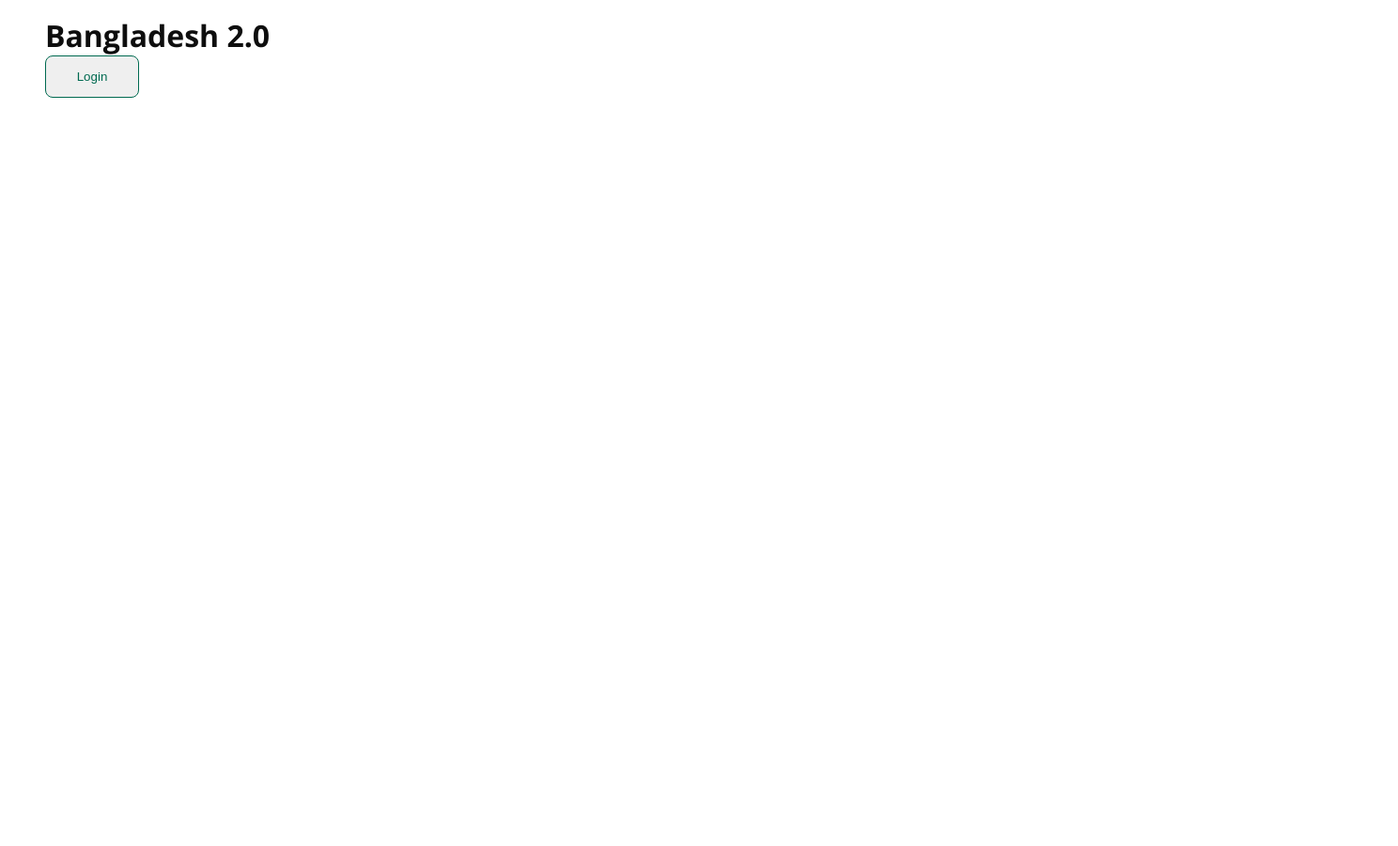
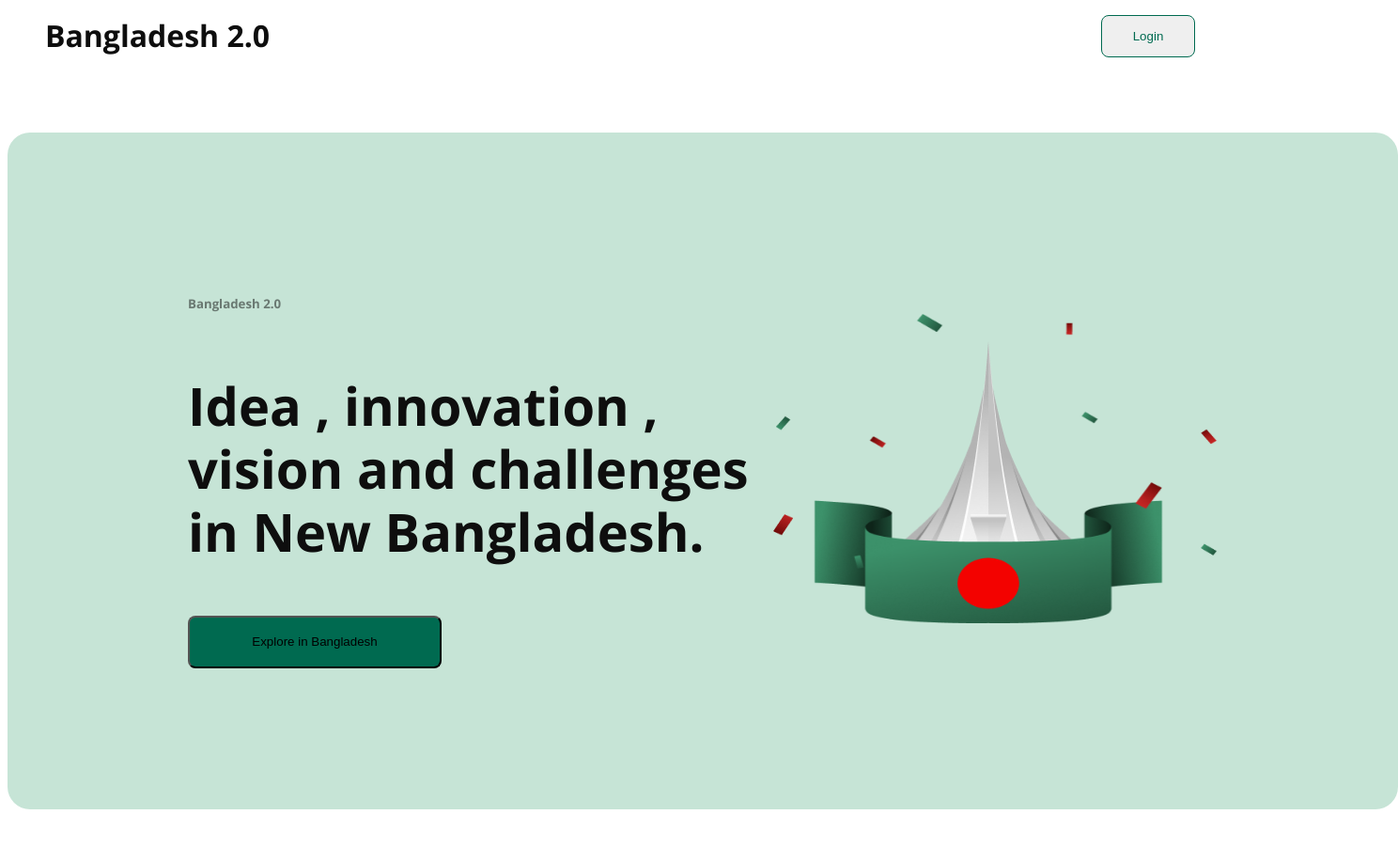
Before and after one commit to ripon122/assignment1B11, a plain HTML site: page index.html in a window 1280 px wide. Shown: the whole page at 94% size, 1488 px wide, since content can reach past the window. Before the commit the page ends 800 px from the top, so only its background shows below. Drawn offline with nearby package versions, Linux system fonts and the light colour scheme; files whose address does not match are found by name.

Commit message:
banner section

```diff
--- a/index.html
+++ b/index.html
@@ -14,12 +14,40 @@
 </head>
 <body class="open-sans-normal">
     <header>
-        <ul>
+       <nav>
+        <ul >
             <li class="nav"> Bangladesh 2.0</li>
             <button class="nav-button"> Login</button>
 
 
         </ul>
+    </nav>
+
+    <section class="banner">
+
+        <div class="banner-content">
+            <h5 id="content-1">Bangladesh 2.0</h5>
+            <h3 id="content-2">Idea , innovation ,
+                vision and challenges in New Bangladesh.</h3>
+                <button id="content-3">Explore in Bangladesh</button>
+
+
+        </div>
+
+        <div>  <img id="content-4" src="C:\web\assignment1\assets\hero.png"></div>
+
+
+
+
+
+
+
+    </section>
+
+
+
+
+
 
     </header>
 
--- a/style/style.css
+++ b/style/style.css
@@ -33,3 +33,82 @@
 
 
 }
+
+nav ul{
+    display: flex;
+  justify-content: space-between;
+}
+
+/*nav style */
+
+#content-1{
+
+    width: 622px;
+    height: 28px;
+    flex-direction: column;
+    justify-content: flex-start;
+    align-items: flex-start;
+    gap: 16;
+    padding: 0px;
+
+    color: rgba(14, 14, 14, 0.5);
+}
+
+#content-2{
+
+    width: 622px;
+    height: 201px;
+    display: flex;
+    flex-direction: column;
+    justify-content: flex-start;
+    align-items: flex-start;
+    gap: 16;
+    padding: 0px;
+    color: rgb(14, 14, 14);
+    font-size: 56px;
+    font-weight: 700;
+    line-height: 67px;
+    letter-spacing: 0%;
+    text-align: left;
+}
+
+#content-3{
+
+    width: 270px;
+    height: 56px;
+    display: flex;
+    flex-direction: row;
+    justify-content: center;
+    align-items: center;
+    gap: 48;
+    padding: 17px 34px 17px 34px;
+
+    border-radius: 8px;
+    background: rgb(0, 106, 80);
+}
+#content-4{
+
+    width: 474.03px;
+    height: 329.21px;
+    left: 157.37%;
+    right: -157.37%;
+    top: 20%;
+    bottom: -2.3%;
+}
+.banner{
+
+    display: flex;
+    justify-content: space-between;
+    width: 1280px;
+    height: 560px;
+    flex-direction: row;
+    justify-content: center;
+    align-items: center;
+    gap: 64;
+    padding: 80px 100px 80px 100px;
+    flex-grow: 0;
+    margin: 80px 0px;
+    border-radius: 24px;
+    background: rgb(198, 228, 214);
+    position: static;
+}
```
